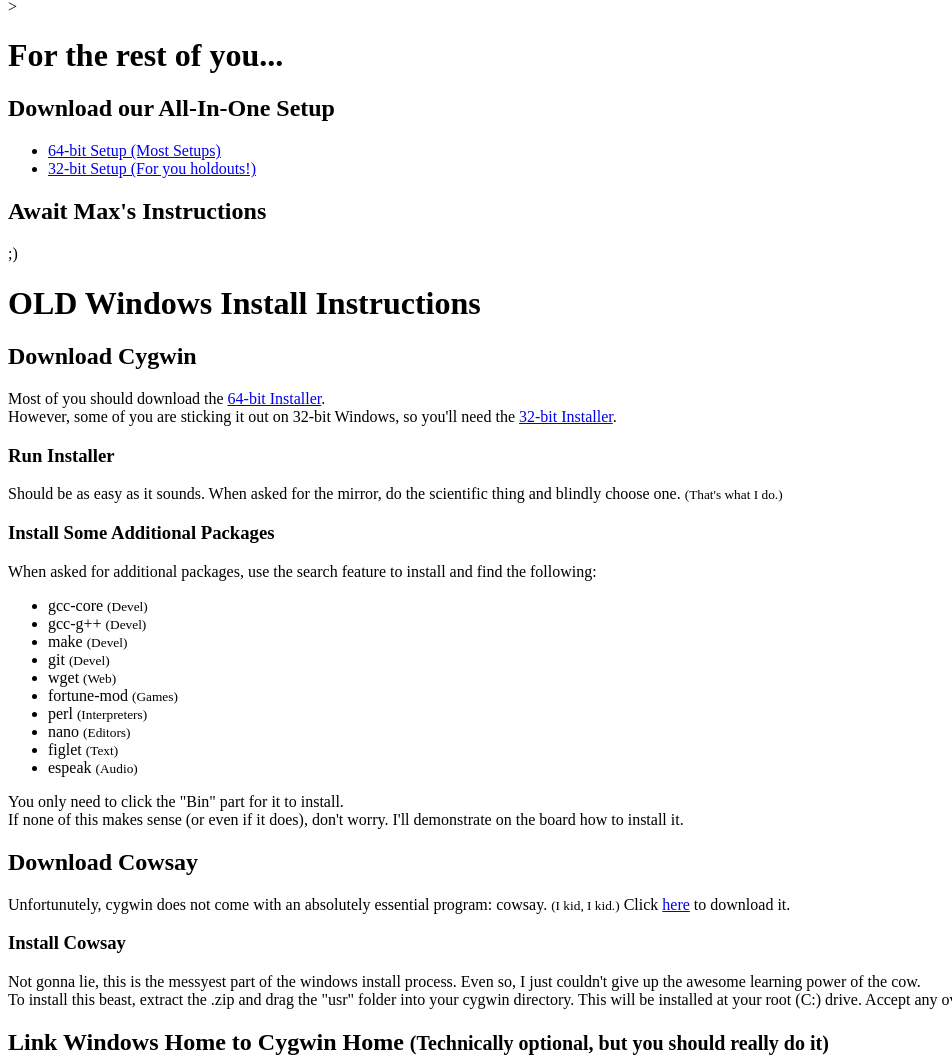
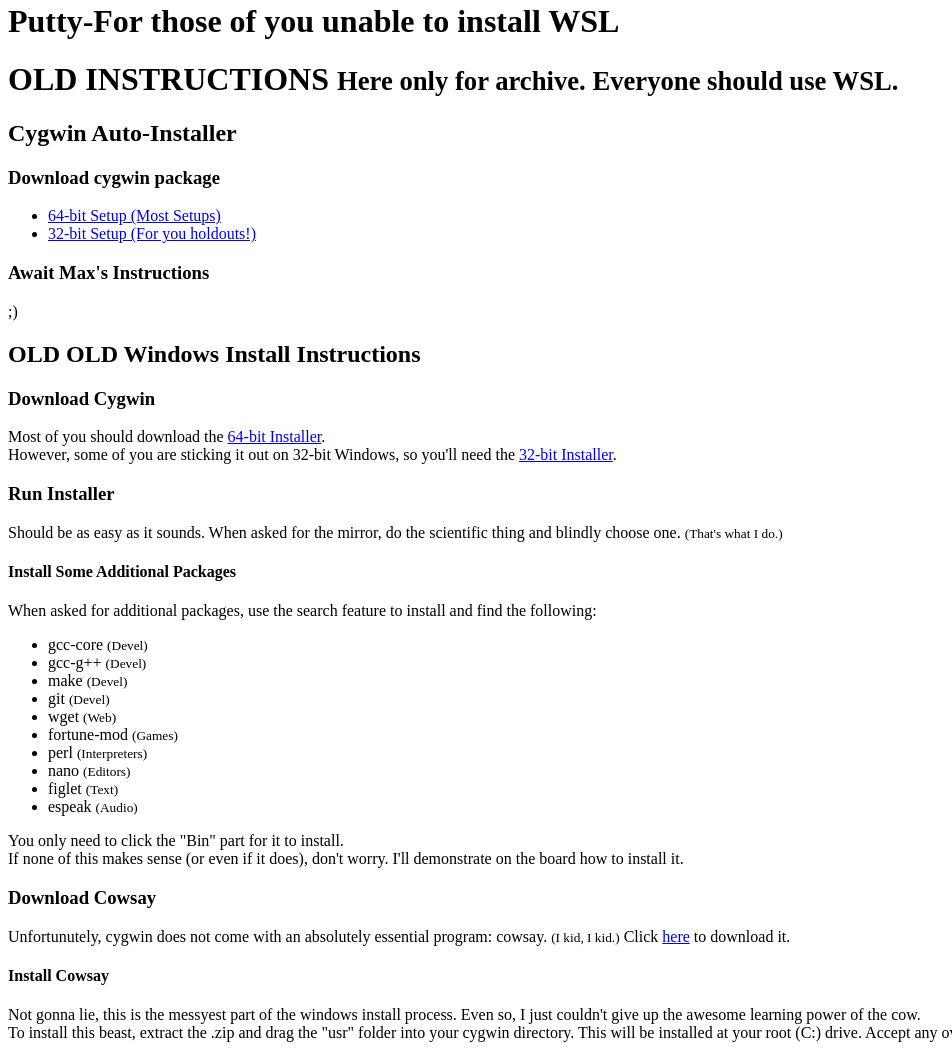
Before and after one commit to mfresonke/mfresonke.github.io, a plain HTML site: page cmd-workshop/install-windows.html in a window 1280 px wide. Shown: the part 259-1318 px from the top of the page, without its empty margins (0-952 px from the left). Drawn offline with Linux system fonts and the light colour scheme.

Commit message:
ahhh it starting

```diff
--- a/cmd-workshop/install-windows.html
+++ b/cmd-workshop/install-windows.html
@@ -11,21 +11,27 @@
       <li>Make sure you are on the <a href="https://blogs.windows.com/windowsexperience/2016/08/02/how-to-get-the-windows-10-anniversary-update/#pUZ0eyuVUld3AoTj.97">Windows 10 Anniversary Update</a></li>
       <li>Follow the instructions for installing Bash on Ubuntu on Windows <a href="https://msdn.microsoft.com/en-us/commandline/wsl/install_guide">here</a>.</li>
     </ul>
-  </p>>
-  <h1>For the rest of you...</h1>
-  <h2>Download our All-In-One Setup</h2>
+  </p>
+	<h1>Putty-For those of you unable to install WSL</h1>
+	<p>
+
+	</p>
+
+  <h1>OLD INSTRUCTIONS <small>Here only for archive. Everyone should use WSL.</small></h1>
+	<h2>Cygwin Auto-Installer</h2>
+  <h3>Download cygwin package</h3>
   <p>
     <ul>
       <li><a href="ACE-64-Cygwin-Setup.exe">64-bit Setup (Most Setups)</a></li>
       <li><a href="ACE-32-Cygwin-Setup.exe">32-bit Setup (For you holdouts!)</a></li>
     </ul>
   </p>
-  <h2>Await Max's Instructions</h2>
+  <h3>Await Max's Instructions</h3>
   <p>
     ;)
   </p>
-  <h1>OLD Windows Install Instructions</h1>
-  <h2>Download Cygwin</h2>
+  <h2>OLD OLD Windows Install Instructions</h2>
+  <h3>Download Cygwin</h3>
   <p>
     Most of you should download the <a href="setup-x86_64.exe">64-bit Installer</a>.
     <br/>
@@ -38,7 +44,7 @@
     Should be as easy as it sounds. When asked for the mirror, do the scientific thing and blindly choose one. <small>(That's what I do.)</small>
   </p>
 
-  <h3>Install Some Additional Packages</h2>
+  <h4>Install Some Additional Packages</h4>
   <p>
     When asked for additional packages, use the search feature to install and find the following:
     <ul>
@@ -57,12 +63,12 @@
     <br />
     If none of this makes sense (or even if it does), don't worry. I'll demonstrate on the board how to install it.
   </p>
-  <h2>Download Cowsay</h2>
+  <h3>Download Cowsay</h3>
   <p>
     Unfortunutely, cygwin does not come with an absolutely essential program: cowsay. <small>(I kid, I kid.)</small>
     Click <a href="cowsay.zip">here</a> to download it.
   </p>
-  <h3>Install Cowsay</h3>
+  <h4>Install Cowsay</h4>
   <p>
     Not gonna lie, this is the messyest part of the windows install process. Even so, I just couldn't give up the awesome learning power of the cow.
     <br />
@@ -78,7 +84,7 @@
   <h3>32-bit Command to Paste</h3>
     <code>mklink /D C:\cygwin\home\%USERNAME%\win-home %HOMEDRIVE%%HOMEPATH%</code>
 
-  <h2>C'Mon Max! I Wanna Learn this SH!</h2>
+  <h3>C'Mon Max! I Wanna Learn this SH!</h3>
   <p>
     Well good! Because the setup is done for you Windoze peepz!
   </p>
```
Also changed, not shown: cmd-workshop/index.html (+1 -1 lines), index.html (+2 -1 lines).
